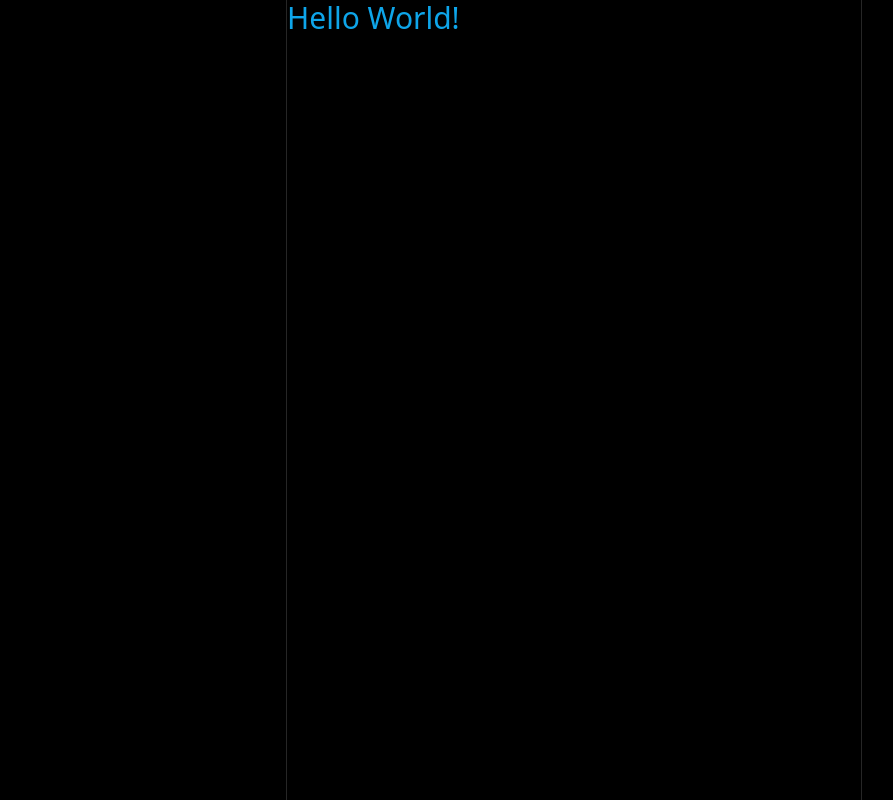
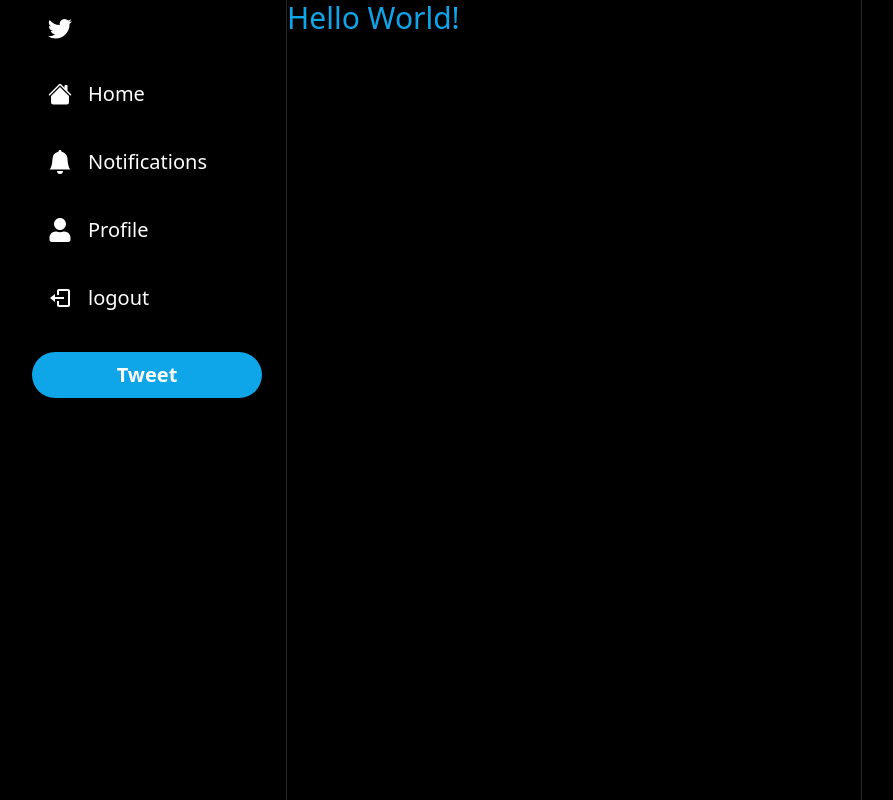
Before and after one commit to ParsaPeikani/twitter_clone, a Next.js app: page / in a window 1280 px wide. Shown: the whole page, without its empty margins (66-959 px from the left). Built offline with nearby package versions, Linux system fonts and the light colour scheme.

Commit message:
Making the Sidebar, SidebarItem, SidebarLogo and SidebarTweetButton component

```diff
--- a/components/Layout.tsx
+++ b/components/Layout.tsx
@@ -1,4 +1,4 @@
-import { Sidebar } from "./layout/Sidebar";
+import Sidebar from "./layout/Sidebar";
 
 interface LayoutProps {
   children: React.ReactNode;
--- a/components/layout/Sidebar.tsx
+++ b/components/layout/Sidebar.tsx
@@ -1,3 +1,48 @@
-export const Sidebar = () => {
-  return <div></div>;
+import { BsHouseFill, BsBellFill } from "react-icons/bs";
+import { FaUser } from "react-icons/fa";
+import { BiLogOut } from "react-icons/bi";
+import SidebarItem from "./SidebarItem";
+import SidebarLogo from "./SidebarLogo";
+import SidebarTweetButton from "./SidebarTweetButton";
+
+const Sidebar = () => {
+  const items = [
+    {
+      label: "Home",
+      href: "/",
+      icon: BsHouseFill,
+    },
+    {
+      label: "Notifications",
+      href: "/notifications",
+      icon: BsBellFill,
+    },
+    {
+      label: "Profile",
+      href: "/users/123",
+      icon: FaUser,
+    },
+  ];
+  return (
+    <div className="col-span-1 h-full pr-4 md:pr-6">
+      <div className="flex flex-col items-end">
+        <div className="space-y-2 lg:w-[230px]">
+          <SidebarLogo />
+
+          {items.map((item) => (
+            <SidebarItem
+              key={item.href}
+              href={item.href}
+              label={item.label}
+              icon={item.icon}
+            />
+          ))}
+          <SidebarItem onClick={() => {}} icon={BiLogOut} label="logout" />
+          <SidebarTweetButton />
+        </div>
+      </div>
+    </div>
+  );
 };
+
+export default Sidebar;
--- /dev/null
+++ b/components/layout/SidebarItem.tsx
@@ -0,0 +1,29 @@
+import { IconType } from "react-icons";
+
+interface SidebarItemProps {
+  label: string;
+  href?: string;
+  icon: IconType;
+  onClick?: () => void;
+}
+
+const SidebarItem: React.FC<SidebarItemProps> = ({
+  label,
+  href,
+  icon: Icon,
+  onClick,
+}) => {
+  return (
+    <div className="flex flex-row items-center">
+      <div className="relative rounded-full h-14 w-14 flex items-center justify-center p-4 hover:bg-slate-300 hovera:bg-opacity-10 cursor-pointer lg:hidden">
+        <Icon size={28} color="white" />
+      </div>
+      <div className="relative hidden lg:flex items-center gap-4 p-4 rounded-full hover:bg-slate-300 hover:bg-opacity-10 cursor-pointer">
+        <Icon size={24} color="white" />
+        <p className="hidden lg:block text-white text-xl">{label}</p>
+      </div>
+    </div>
+  );
+};
+
+export default SidebarItem;
--- /dev/null
+++ b/components/layout/SidebarLogo.tsx
@@ -0,0 +1,17 @@
+import { useRouter } from "next/router";
+
+import { BsTwitter } from "react-icons/bs";
+
+const SidebarLogo = () => {
+  const router = useRouter();
+  return (
+    <div
+      onClick={() => router.push("/")}
+      className="rounded-full h-14 w-14 p-4 flex items-center justify-center hover:bg-blue-300 hover:bg-opacity-10 cursor-pointer transition"
+    >
+      <BsTwitter size={28} color="white" />
+    </div>
+  );
+};
+
+export default SidebarLogo;
--- /dev/null
+++ b/components/layout/SidebarTweetButton.tsx
@@ -0,0 +1,21 @@
+import { useRouter } from "next/router";
+import { FaFeather } from "react-icons/fa";
+
+const SidebarTweetButton = () => {
+  const router = useRouter();
+
+  return (
+    <div onClick={() => router.push("/")}>
+      <div className="mt-6 lg:hidden rounded-full h-14 w-14 p-4 flex items-center justify-center bg-sky-500 hover:bg-opacity-80 transition cursor-pointer">
+        <FaFeather size={24} color="white" />
+      </div>
+      <div className="mt-6 hidden lg:block px-4 py-2 rounded-full bg-sky-500 hover:bg-opacity-90 cursor-pointer transition">
+        <p className="hidden lg:block text-center font-semibold text-white text-[20px]">
+          Tweet
+        </p>
+      </div>
+    </div>
+  );
+};
+
+export default SidebarTweetButton;
--- a/package.json
+++ b/package.json
@@ -17,6 +17,7 @@
     "next": "13.2.4",
     "react": "18.2.0",
     "react-dom": "18.2.0",
+    "react-icons": "^4.8.0",
     "typescript": "5.0.2"
   },
   "devDependencies": {
```
Also changed, not shown: 1 other file (tests, documents, lock files or other folders).
